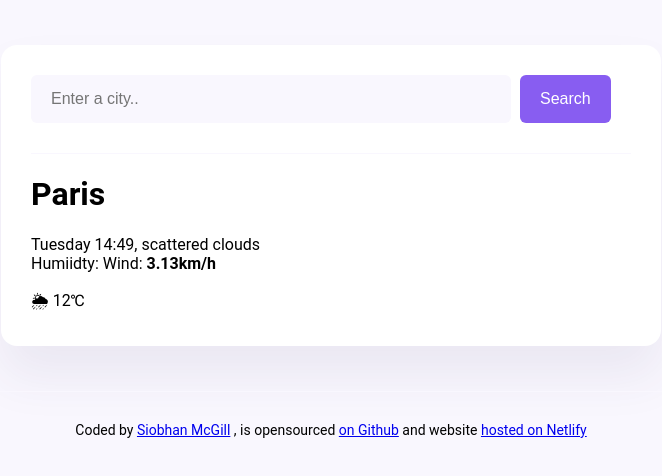
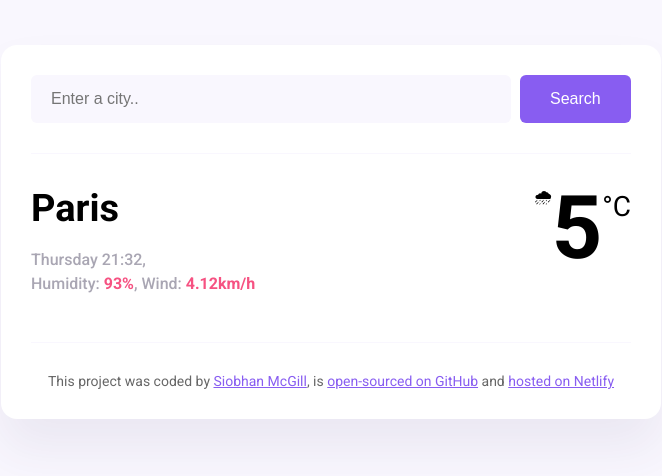
Before and after one commit to siomcgill15/weather-app, a plain HTML site: page index.html in a window 1280 px wide. Shown: the whole page, without its empty margins (309-971 px from the left). Drawn offline with nearby package versions, Linux system fonts and the light colour scheme.

Commit message:
Updated html & JS

```diff
--- a/index.html
+++ b/index.html
@@ -3,54 +3,70 @@
   <head>
     <meta charset="UTF-8" />
     <meta name="viewport" content="width=device-width, initial-scale=1.0" />
+    <link rel="preconnect" href="https://fonts.googleapis.com" />
+    <link rel="preconnect" href="https://fonts.gstatic.com" crossorigin />
+    <link
+      href="https://fonts.googleapis.com/css2?family=Roboto:ital,wght@0,100;0,300;0,400;0,500;0,700;0,900;1,100;1,300;1,400;1,500;1,700;1,900&display=swap"
+      rel="stylesheet"
+    />
     <link rel="stylesheet" href="src/style.css" />
     <script src="https://cdn.jsdelivr.net/npm/axios@1.1.2/dist/axios.min.js"></script>
-    <title>My Weather App</title>
+    <title>Siobhan Weather App</title>
   </head>
-
   <body>
-
-
     <div class="weather-app">
       <header>
-        <form class="search-form">
+        <form class="search-form" id="search-form">
           <input
             type="search"
             placeholder="Enter a city.."
             required
+            id="search-form-input"
             class="search-form-input"
+            aria-label="Search input for city's weather information"
           />
-          <input type="submit" value="Search" class="search-form-button" />
+          <input
+            type="submit"
+            value="Search"
+            class="search-form-button"
+            aria-label="Submit search"
+          />
         </form>
       </header>
-
       <main>
-        <div class="weather-app-data"
-      <div>
-          <h1>Paris</h1>
-          <p>
-            <span id="time"></span>Tuesday 14:49, <span id="description">scattered clouds</span>
-            <br />
-            Humiidty:<strong id="humidity"></strong> Wind: <strong id="wind-speed">3.13km/h</strong>
-          </p>
-        </div>
-        <div>🌦 12℃</div>
+        <div class="weather-app-data" aria-live="polite">
+          <div>
+            <h1 class="weather-app-city" id="city">Paris</h1>
+            <p class="weather-app-details">
+              <span id="time">Thursday 21:32</span>,
+              <span id="description"></span>
+              <br />
+              Humidity: <strong id="humidity">93%</strong>, Wind:
+              <strong id="wind-speed">4.12km/h</strong>
+            </p>
+          </div>
+          <div class="weather-app-temperature-container">
+            <div id="icon" alt="weather icon">🌧</div>
+            <div class="weather-app-temperature" id="temperature">5</div>
+            <div class="weatehr-app-unit">°C</div>
+          </div>
         </div>
       </main>
+
       <footer>
-        Coded by
-        <a href="https://github.com/siomcgill15" target="blank"
-          >Siobhan McGill</a
+        This project was coded by
+        <a href="https://github.com/siomcgill15/" target="_blank">
+          Siobhan McGill</a
+        >, is
+        <a href="https://github.com/siomcgill15/weather-app" target="_blank"
+          >open-sourced on GitHub</a
         >
-        , is opensourced
-        <a href="https://github.com/siomcgill15/sio-weather-app" target="blank">
-          on Github</a
-        >
-        and website
-        <a href="https://sio-weather-app.netlify.app/" target="blank"
+        and
+        <a href="https://sio-weather-app.netlify.app" target="_blank"
           >hosted on Netlify</a
         >
       </footer>
     </div>
+    <script src="src/index.js"></script>
   </body>
 </html>
--- a/src/style.css
+++ b/src/style.css
@@ -1,6 +1,10 @@
 body {
   background-color: #f9f7fe;
   font-family: "Roboto", sans-serif;
+}
+
+a {
+  color: #885df1;
 }
 
 .weather-app {
@@ -28,7 +32,7 @@ header {
 
 .search-form-button {
   background: #885df1;
-  padding: 15px 20px;
+  padding: 15px 30px;
   border: none;
   font-size: 16px;
   margin-left: 5px;
@@ -36,9 +40,50 @@ header {
   color: white;
 }
 
+main {
+  padding: 30px 0;
+}
+
 .weather-app-data {
-    display:flex
-    justify-content:
+  display: flex;
+  justify-content: space-between;
+}
+
+.weather-app-city {
+  margin: 0;
+  font-size: 38px;
+  line-height: 48px;
+}
+
+.weather-app-details {
+  font-size: 16px;
+  color: rgba(39, 33, 66, 0.4);
+  line-height: 24px;
+  font-weight: 500;
+}
+
+.weather-app-details strong {
+  color: #f65282;
+}
+
+.weather-app-temperature-container {
+  display: flex;
+}
+
+.weather-app-icon {
+  width: 88px;
+  height: 88px;
+}
+
+.weather-app-temperature {
+  font-size: 88px;
+  line-height: 88px;
+  font-weight: bold;
+}
+
+.weatehr-app-unit {
+  margin-top: 6px;
+  font-size: 28px;
 }
 
 footer {
@@ -46,4 +91,5 @@ footer {
   padding: 30px 0 0 0;
   text-align: center;
   font-size: 14px;
+  color: rgba(0, 0, 0, 0.6);
 }
```
Also changed, not shown: index.js (+12 -20 lines).
